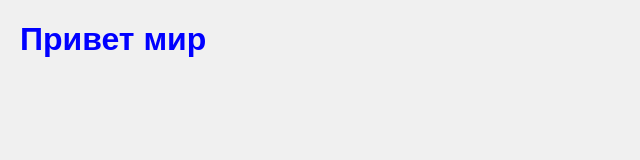
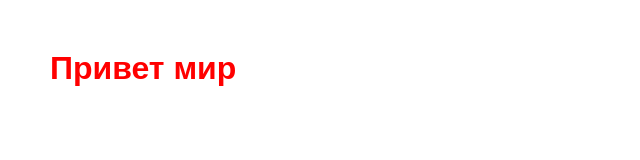
Before and after one commit to IgorBogdanovsky/noname1, a plain HTML site: page index.html in a window 1280 px wide. Shown: the whole page, without its empty margins (0-640 px from the left). Drawn offline with Linux system fonts and the light colour scheme.

Commit message:
Update stile.css

```diff
--- a/stile.css
+++ b/stile.css
@@ -1,8 +1,8 @@
 body {
 	font-family: Arial, sans-serif;
-	background-color: #f0f0f0;
-	margin:20px;
+	background-color: #blue;
+	margin:50px;
 }
 h1{
-	color: blue;
+	color: red;
 }
```
